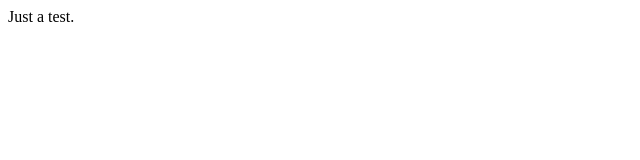
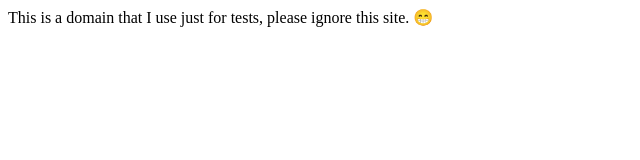
Before and after one commit to frv-dev/test-site, a plain HTML site: page index.html in a window 1280 px wide. Shown: the whole page, without its empty margins (0-640 px from the left). Drawn offline with Linux system fonts and the light colour scheme.

Commit message:
Test message

```diff
--- a/index.html
+++ b/index.html
@@ -9,7 +9,7 @@
 </head>
 
 <body>
-    Just a test.
+    This is a domain that I use just for tests, please ignore this site. 😁
 </body>
 
 </html>
```
